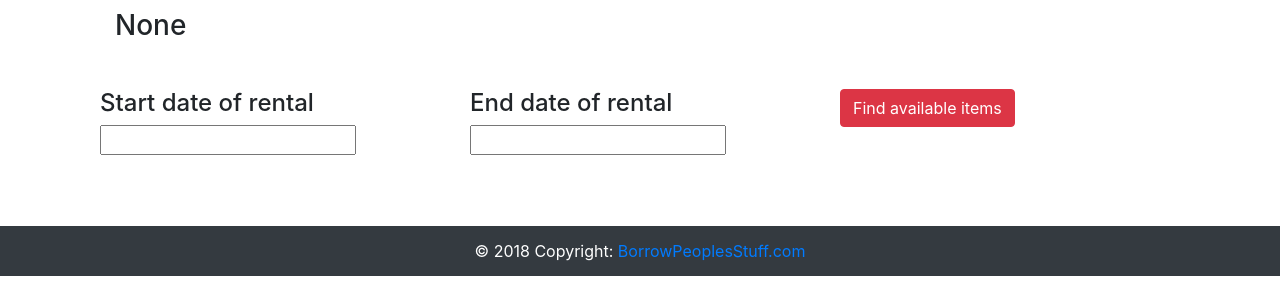
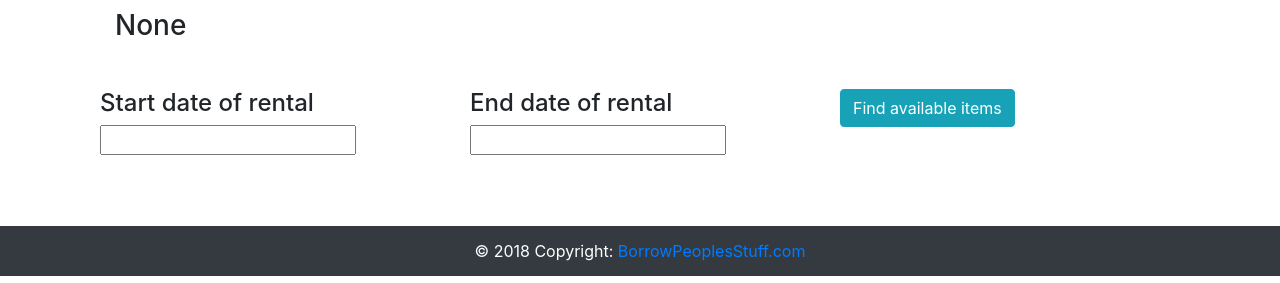
Before and after one commit to KalaOne/Group-Project-Rental-System, a Django app: page /item_listings/ in a window 1280 px wide. Shown: the part 524-807 px from the top of the page. Run offline with Django 3.2, Linux system fonts and the light colour scheme; data that the repository does not hold is empty; some libraries are stand-ins or nearby versions.

Commit message:
fixed allocate jobs - changed styling

```diff
--- a/rentalsystem/templates/order_confirmation.html
+++ b/rentalsystem/templates/order_confirmation.html
@@ -4,8 +4,7 @@
 
 {% block content %}
 
-<h1>Thanks for your order!</h1>
-<h2>We'll send you an email when we've got your game ready</h2>
+<h1 style="margin-bottom: 32px;">Thanks for your order!</h1>
 <!-- <button action="/home/" class="btn btn-success">Continue shopping</button> -->
 <a class="btn btn-success" href="{%  url 'home' %}">Continue shopping</a>
 {% endblock %}
--- a/rentalsystem/templates/rentalsystem/confirm_transaction.html
+++ b/rentalsystem/templates/rentalsystem/confirm_transaction.html
@@ -32,9 +32,9 @@
 
         </table>
         <h5>Additional info</h5>
-        <div class="container-fluid bg-light">
+        <div class="container-fluid bg-light ">
 
-            <div class="col-lg-5 center-text" style="padding: 20px;">
+            <div class="col-lg-12 " style="padding: 20px;" >
               {{list_details.additional_info}}
             </div>
         </div>
--- a/rentalsystem/templates/rentalsystem/itemListings.html
+++ b/rentalsystem/templates/rentalsystem/itemListings.html
@@ -36,7 +36,7 @@
 						<input id="EndDate" name="date_end" value="{{dates.1}}" required>
 			</div>
 			<div class="col-sm">
-				<button class="btn btn-danger">Find available items</button>
+				<button class="btn btn-info">Find available items</button>
 			</div>
 		</div>
 	</form>
@@ -55,7 +55,7 @@
 				<input type="hidden" name="start_date" value="{{dates.0}}">
 				<input type="hidden" name="end_date" value="{{dates.1}}">
 				<input type="hidden" name="listingid" value="{{listing.id}}">
-            	<button class="btn btn-danger">Rent</button>
+            	<button class="btn btn-info">Rent</button>
 			</form>
 
 		</div>
--- a/rentalsystem/views.py
+++ b/rentalsystem/views.py
@@ -260,10 +260,13 @@ def allocate_jobs():
                             max_job_count = job_count
                             to_deliver = staff
 
-                print(to_deliver)
-                job_list = JobList.objects.create(staff_id=to_deliver)
+                jobList = JobList.objects.get(staff_id=to_deliver)
 
-                setattr(job, 'job_list_id', job_list)
+
+                # print(to_deliver)
+                # job_list = JobList.objects.create(staff_id=to_deliver)
+
+                setattr(job, 'job_list_id', jobList)
                 job.save()
 
                 email = job.transaction_id.renter_id.email
```
